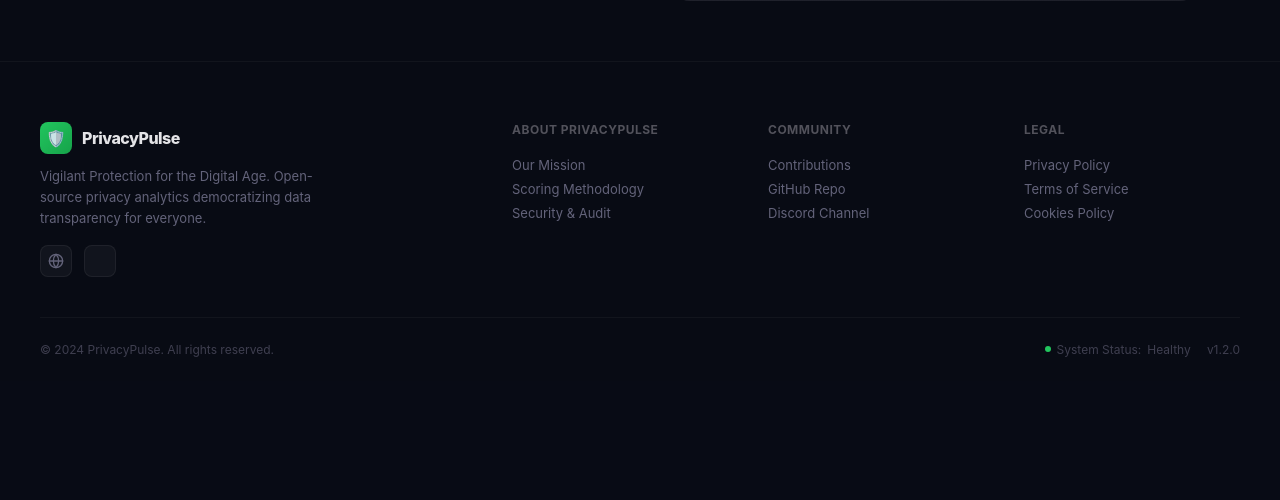
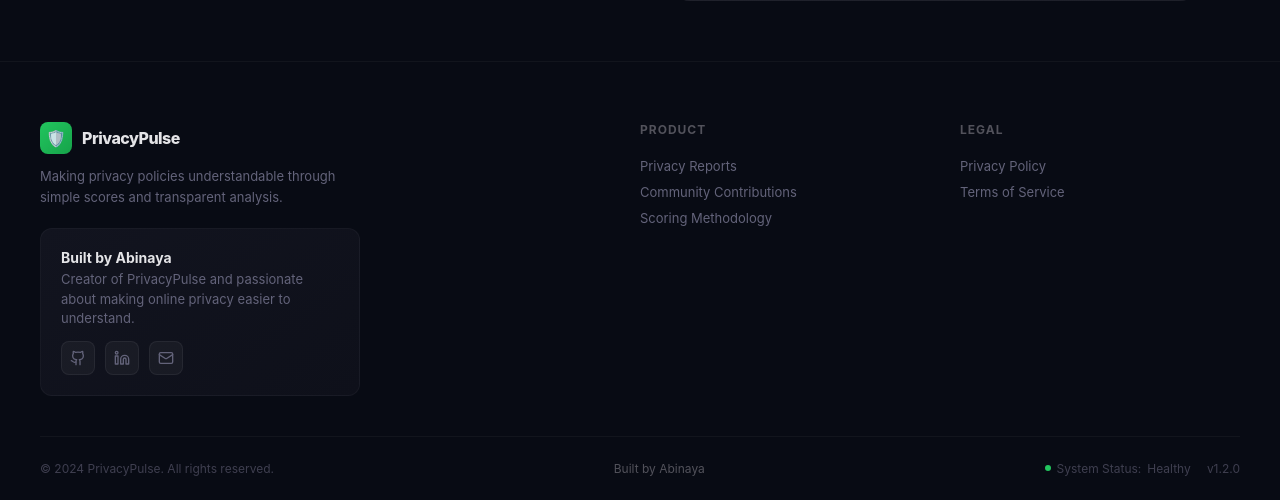
Before and after one commit to abinayaitmec-lab/privacy-pulse, a Flask app: template templates/index.html in a window 1280 px wide. Shown: the part 2695-3195 px from the top of the page. Before the commit the page ends 3052 px from the top, so only its background shows below. Run offline with Flask 3, Linux system fonts and the light colour scheme; the template is opened without the code that fills it, so the values that code supplies are empty; some libraries are stand-ins or nearby versions.

Commit message:
Redesign footer with Built by Abinaya, GitHub/LinkedIn/Gmail icons

```diff
--- a/templates/index.html
+++ b/templates/index.html
@@ -331,19 +331,26 @@ body {
     border-top: 1px solid rgba(255,255,255,0.04);
     padding: 60px 40px 0; margin-top: 60px;
 }
-.footer-inner { max-width: 1200px; margin: 0 auto; display: grid; grid-template-columns: 2fr 1fr 1fr 1fr; gap: 40px; }
+.footer-inner { max-width: 1200px; margin: 0 auto; display: grid; grid-template-columns: 2fr 1fr 1fr; gap: 40px; }
 .footer-brand .nav-brand-text { font-size: 16px; }
-.footer-brand p { color: #63637a; font-size: 13px; line-height: 1.6; margin-top: 12px; max-width: 280px; }
-.footer-social { display: flex; gap: 12px; margin-top: 16px; }
+.footer-brand > p { color: #63637a; font-size: 13px; line-height: 1.6; margin-top: 12px; max-width: 320px; }
+.footer-built {
+    background: linear-gradient(145deg, #12141f, #0e101a);
+    border: 1px solid rgba(255,255,255,0.04);
+    border-radius: 12px; padding: 20px; margin-top: 20px; max-width: 320px;
+}
+.footer-built-name { font-size: 14px; font-weight: 700; color: #e4e4e7; margin-bottom: 4px; }
+.footer-built-desc { font-size: 13px; color: #63637a; line-height: 1.5; margin-bottom: 12px; }
+.footer-social { display: flex; gap: 10px; }
 .footer-social a {
-    width: 32px; height: 32px; border-radius: 8px;
+    width: 34px; height: 34px; border-radius: 8px;
     background: rgba(255,255,255,0.04); border: 1px solid rgba(255,255,255,0.06);
     display: flex; align-items: center; justify-content: center;
     color: #63637a; text-decoration: none; transition: all .2s;
 }
-.footer-social a:hover { color: #22c55e; border-color: rgba(34,197,94,0.2); }
-.footer-col h4 { font-size: 12px; font-weight: 700; text-transform: uppercase; letter-spacing: 0.5px; color: #52525b; margin-bottom: 16px; }
-.footer-col a { display: block; color: #63637a; text-decoration: none; font-size: 13px; padding: 4px 0; transition: color .2s; }
+.footer-social a:hover { color: #22c55e; border-color: rgba(34,197,94,0.2); background: rgba(34,197,94,0.06); }
+.footer-col h4 { font-size: 12px; font-weight: 700; text-transform: uppercase; letter-spacing: 1px; color: #52525b; margin-bottom: 16px; }
+.footer-col a { display: block; color: #63637a; text-decoration: none; font-size: 13px; padding: 5px 0; transition: color .2s; }
 .footer-col a:hover { color: #22c55e; }
 .footer-bottom {
     max-width: 1200px; margin: 0 auto; padding: 24px 0;
@@ -351,6 +358,7 @@ body {
     display: flex; justify-content: space-between; align-items: center;
     font-size: 12px; color: #3f3f50; flex-wrap: wrap; gap: 8px;
 }
+.footer-bottom-center { color: #52525b; }
 .footer-bottom-right { display: flex; align-items: center; gap: 6px; }
 .footer-status-dot {
     width: 6px; height: 6px; border-radius: 50%; background: #22c55e;
@@ -369,6 +377,8 @@ body {
     .footer-inner { grid-template-columns: 1fr 1fr; }
 }
 @media (max-width: 768px) {
+    .navbar { padding: 0 20px; }
+    .nav-center { display: none; }
     .hero h1 { font-size: 34px; }
     .hero p { font-size: 16px; }
     .hero { padding: 60px 0 40px; }
@@ -384,11 +394,11 @@ body {
     .wrapper { padding: 0 20px; }
     .footer { padding: 40px 20px 0; }
     .footer-inner { grid-template-columns: 1fr; gap: 32px; }
-    .nav-center { display: none; }
     .section-header h2 { font-size: 26px; }
     .watchlist-header-left h2 { font-size: 24px; }
     .contribute-left h2 { font-size: 28px; }
     .scorecard-card { padding: 24px; }
+    .footer-bottom { flex-direction: column; text-align: center; gap: 4px; }
 }
 @media (max-width: 540px) {
     .hero h1 { font-size: 28px; }
@@ -728,33 +738,38 @@ body {
                 <div class="nav-brand-icon">🛡️</div>
                 <span class="nav-brand-text">PrivacyPulse</span>
             </a>
-            <p>Vigilant Protection for the Digital Age. Open-source privacy analytics democratizing data transparency for everyone.</p>
-            <div class="footer-social">
-                <a href="#"><span data-lucide="globe" style="width:16px;height:16px"></span></a>
-                <a href="#"><span data-lucide="github" style="width:16px;height:16px"></span></a>
+            <p>Making privacy policies understandable through simple scores and transparent analysis.</p>
+            <div class="footer-built">
+                <div class="footer-built-name">Built by Abinaya</div>
+                <div class="footer-built-desc">Creator of PrivacyPulse and passionate about making online privacy easier to understand.</div>
+                <div class="footer-social">
+                    <a href="https://github.com/abinayaitmec-lab" target="_blank" rel="noopener">
+                        <svg width="16" height="16" viewBox="0 0 24 24" fill="none" stroke="currentColor" stroke-width="2" stroke-linecap="round" stroke-linejoin="round"><path d="M15 22v-4a4.8 4.8 0 0 0-1-3.5c3 0 6-2 6-5.5.08-1.25-.27-2.48-1-3.5.28-1.15.28-2.35 0-3.5 0 0-1 0-3 1.5-2.64-.5-5.36-.5-8 0C6 2 5 2 5 2c-.3 1.15-.3 2.35 0 3.5A5.403 5.403 0 0 0 4 9c0 3.5 3 5.5 6 5.5-.39.49-.68 1.05-.85 1.65-.17.6-.22 1.23-.15 1.85v4"/><path d="M9 18c-4.51 2-5-2-7-2"/></svg>
+                    </a>
+                    <a href="https://www.linkedin.com/in/abinaya-m-169850311" target="_blank" rel="noopener">
+                        <svg width="16" height="16" viewBox="0 0 24 24" fill="none" stroke="currentColor" stroke-width="2" stroke-linecap="round" stroke-linejoin="round"><path d="M16 8a6 6 0 0 1 6 6v7h-4v-7a2 2 0 0 0-2-2 2 2 0 0 0-2 2v7h-4v-7a6 6 0 0 1 6-6z"/><rect width="4" height="12" x="2" y="9"/><circle cx="4" cy="4" r="2"/></svg>
+                    </a>
+                    <a href="mailto:abinayaitmec@gmail.com">
+                        <svg width="16" height="16" viewBox="0 0 24 24" fill="none" stroke="currentColor" stroke-width="2" stroke-linecap="round" stroke-linejoin="round"><rect width="20" height="16" x="2" y="4" rx="2"/><path d="m22 7-8.97 5.7a1.94 1.94 0 0 1-2.06 0L2 7"/></svg>
+                    </a>
+                </div>
             </div>
         </div>
         <div class="footer-col">
-            <h4>About PrivacyPulse</h4>
-            <a href="#">Our Mission</a>
-            <a href="#">Scoring Methodology</a>
-            <a href="#">Security &amp; Audit</a>
-        </div>
-        <div class="footer-col">
-            <h4>Community</h4>
-            <a href="contributions.html">Contributions</a>
-            <a href="#">GitHub Repo</a>
-            <a href="#">Discord Channel</a>
+            <h4>Product</h4>
+            <a href="#watchlistSection">Privacy Reports</a>
+            <a href="contributions.html">Community Contributions</a>
+            <a href="#scoringSection">Scoring Methodology</a>
         </div>
         <div class="footer-col">
             <h4>Legal</h4>
             <a href="#">Privacy Policy</a>
             <a href="#">Terms of Service</a>
-            <a href="#">Cookies Policy</a>
         </div>
     </div>
     <div class="footer-bottom">
         <span>&copy; 2024 PrivacyPulse. All rights reserved.</span>
+        <span class="footer-bottom-center">Built by Abinaya</span>
         <span class="footer-bottom-right">
             <span class="footer-status-dot"></span>
             System Status: <a href="#">Healthy</a> &nbsp;&nbsp; v1.2.0
```
